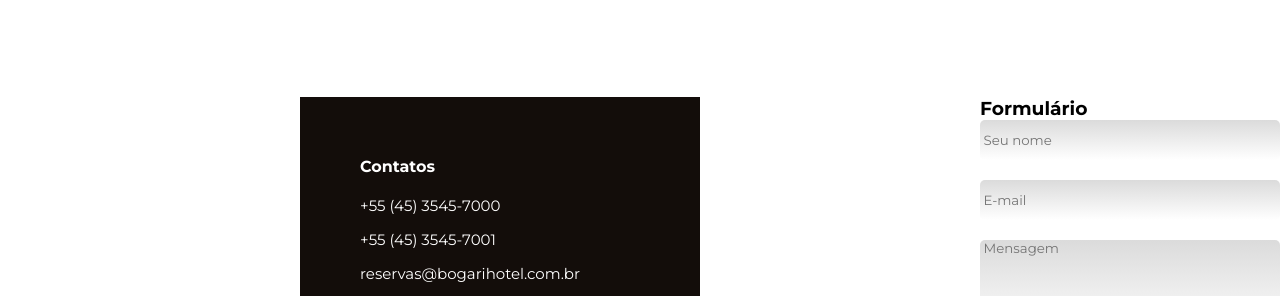
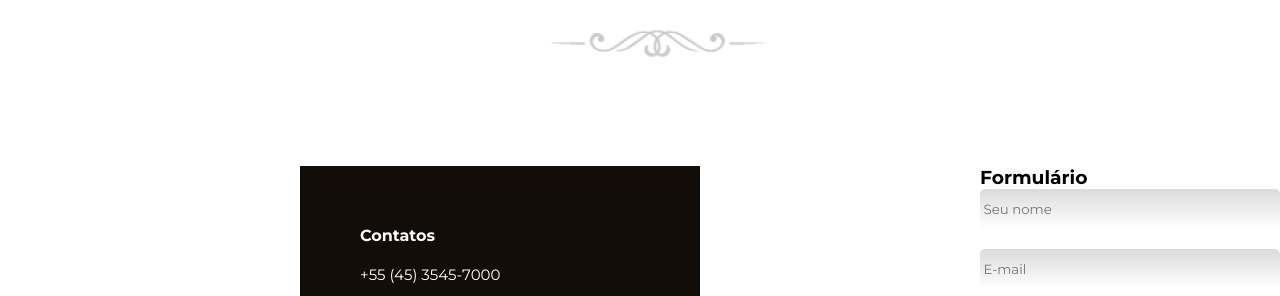
Before and after one commit to PHP-Haters/hotel_bogari, a plain HTML site: page contato.html in a window 1280 px wide. Shown: the part 462-758 px from the top of the page. Drawn offline with Linux system fonts and the light colour scheme.

Commit message:
desenho pagina de contato

```diff
--- a/contato.css
+++ b/contato.css
@@ -24,7 +24,12 @@ header {
 
 h1 {
     text-align: center;
-    margin-bottom: 100px;
+    margin-bottom: 1px;
+}
+
+.desenhoContato {
+    padding-left: 40.8%;
+    padding-bottom: 90px;
 }
 
 .inteira {
--- a/contato.html
+++ b/contato.html
@@ -33,6 +33,7 @@
     </div>
 
     <h1>Fale conosco</h1>
+    <img class="desenhoContato" src="images/contato desenho.png" alt="desenho">
 
     <div class="inteira">
         <section>
```
Also changed, not shown: images/contato desenho.png (added).
